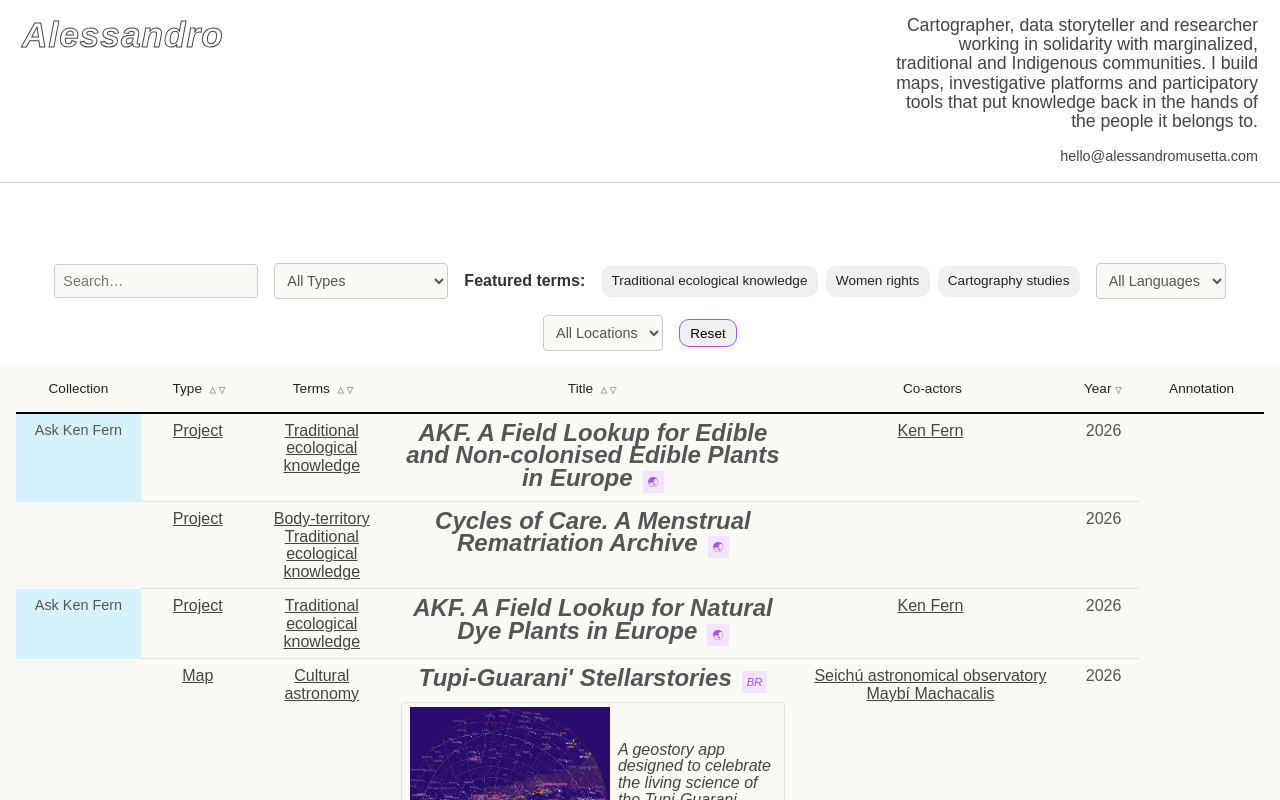
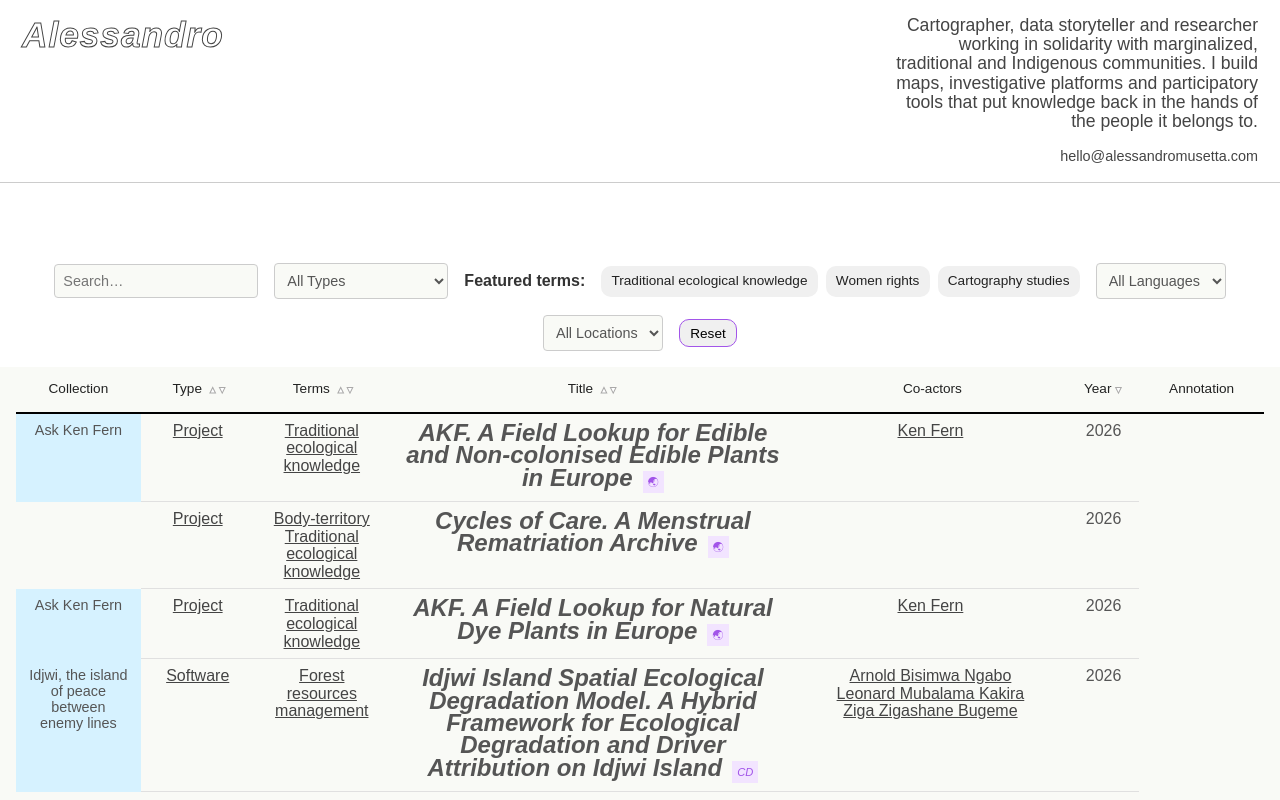
Before and after one commit to lsnmst/archive, a Svelte app: page / in a window 1280 px wide. Shown: the top 800 px of the page. Built offline with nearby package versions, Linux system fonts and the light colour scheme; a web font is replaced by a local one.

Commit message:
Update data.js 68

```diff
--- a/src/bios.js
+++ b/src/bios.js
@@ -75,6 +75,12 @@ const bios = {
         "An Indigenous astronomer and artist from the Maxakali people",
     "Ken Fern":
         "Plant enthusiast and pioneer organic gardener, trialing over 2,000 unusual species which are edible or have other uses.",
+    "Arnold Bisimwa Ngabo":
+        "Director of the Idjwi-Nyamusisi Nature Reserve, researcher at the Université Catholique de Bukavu",
+    "Leonard Mubalama Kakira":
+        "Head of the Department of Environment and Sustainable Development and Director of the Research Centre for Biodiversity Management and Climate Change, ISDR/Bukavu",
+    "Ziga Zigashane Bugeme":
+        "Lecturer-researcher at ISDR-Bukavu - Institut Supérieur de Développement Rural de Bukavu",
 };
 
 export default bios;
--- a/src/data.js
+++ b/src/data.js
@@ -1,6 +1,6 @@
 export default [
     {
-        id: 67,
+        id: 68,
         countrycode: "🌏︎",
         title: "AKF. A Field Lookup for Edible and Non-colonised Edible Plants in Europe",
         url: "https://lsnmst.github.io/ask-ken-fern/",
@@ -17,7 +17,7 @@ export default [
         featureDescription: ""
     },
     {
-        id: 66,
+        id: 67,
         countrycode: "🌏︎",
         title: "Cycles of Care. A Menstrual Rematriation Archive",
         url: "https://lsnmst.github.io/cycles-of-care/",
@@ -34,7 +34,7 @@ export default [
         featureDescription: ""
     },
     {
-        id: 65,
+        id: 66,
         countrycode: "🌏︎",
         title: "AKF. A Field Lookup for Natural Dye Plants in Europe",
         url: "https://lsnmst.github.io/ask-ken-fern-about-dyeing/",
@@ -44,6 +44,23 @@ export default [
         terms: ["Traditional ecological knowledge"],
         authors: ["Ken Fern"],
         collection: "Ask Ken Fern",
+        annotation: "",
+        year: "2026",
+        featured: "no",
+        featureImage: "",
+        featureDescription: ""
+    },
+    {
+        id: 65,
+        countrycode: "CD",
+        title: "Idjwi Island Spatial Ecological Degradation Model. A Hybrid Framework for Ecological Degradation and Driver Attribution on Idjwi Island",
+        url: "https://zenodo.org/records/22746713",
+        type: "Software",
+        languages: ["English"],
+        location: ["DR Congo"],
+        terms: ["Forest resources management"],
+        authors: ["Arnold Bisimwa Ngabo", "Leonard Mubalama Kakira", "Ziga Zigashane Bugeme"],
+        collection: "Idjwi, the island of peace between enemy lines",
         annotation: "",
         year: "2026",
         featured: "no",
```
